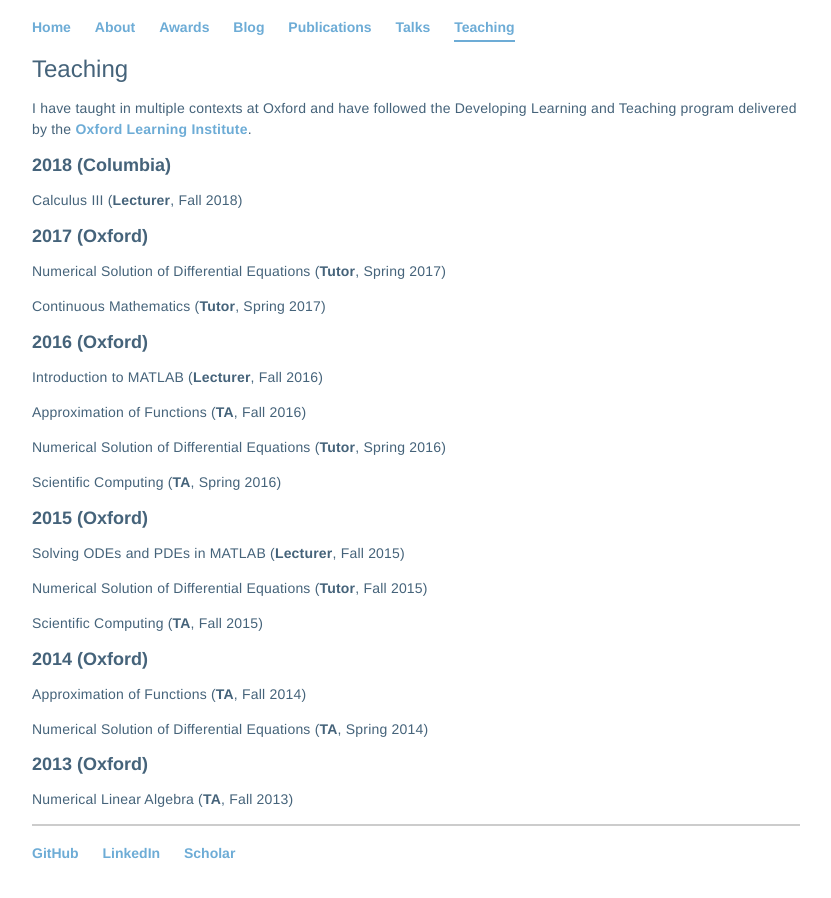
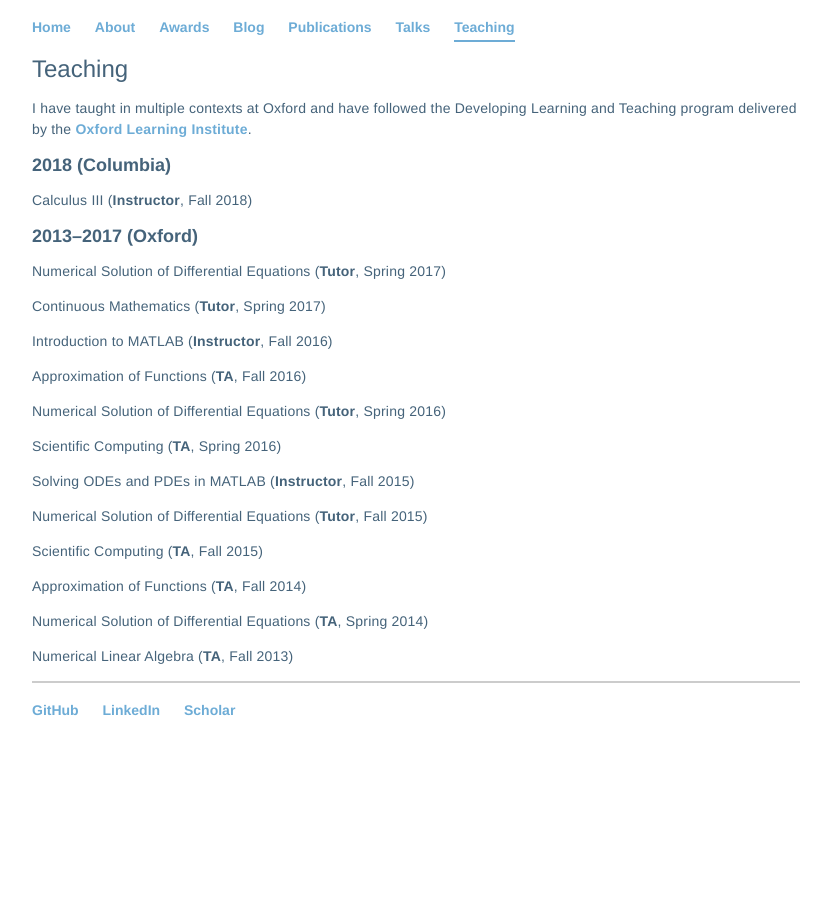
Before and after one commit to Hadrien-Montanelli/Hadrien-Montanelli.github.io, a Jekyll site: the page built from teaching/index.html, in a window 1280 px wide. Shown: the whole page, without its empty margins (224-1055 px from the left). Built offline with Jekyll 4.4.1, drawn with Linux system fonts in a browser that asks for light colours.

Commit message:
Minor modif.

```diff
--- a/TDL_website.txt
+++ b/TDL_website.txt
@@ -1,3 +1,2 @@
 1. Learn how to add videos
-2. Adjust post about spherical caps with new notations/equations
-3. Write blog post about fluid dynamics
+2. Write blog post about fluid dynamics
--- a/awards/index.html
+++ b/awards/index.html
@@ -8,5 +8,5 @@ title: Awards
 	<p><a href="http://siamukie.wordpress.com/2017/05/22/sc-oxford/">Best talk</a>
 		at the 9th Oxford University SIAM Student Chapter Conference (2017)</p>
   	<p><a href="https://www.siam.org/sections/siamukie/august_15.pdf">Best student talk</a> at the 26th Biennial Numerical Analysis Conference (2015)</p>
-	<p>PhD fully funded by the <a href="http://erc.europa.eu">European Research Council</a> (2013-2017)</p>
+	<p>PhD fully funded by the <a href="http://erc.europa.eu">European Research Council</a> (2013&ndash;2017)</p>
 </div><!-- /.blurb -->
--- a/publications/index.html
+++ b/publications/index.html
@@ -4,6 +4,10 @@ title: Publications
 ---
 <div class="blurb">
 	<h1>Publications</h1>
+
+	<p><b>[10]</b> H. Montanelli, R.M. Slevinsky, Q. Du, <i><b>Nonlocal vector calculus in spherical coordinates</b></i>
+	<br>&ensp;&ensp;&ensp;&ensp;&ensp;&ensp;in preparation (2018)
+	<p>
 
 	<p><b>[9]</b> R. Diegmiller, H. Montanelli, C. Muratov, S. Shvartsman, <i><b>Spherical caps in cell polarization</b></i>
 	<br>&ensp;&ensp;&ensp;&ensp;&ensp;&ensp;submitted (2018)
--- a/talks/index.html
+++ b/talks/index.html
@@ -8,8 +8,8 @@ title: Talks
   <h2>2018</h2>
 
   <p>University of Manitoba Mathematics Colloquium (March 2018, <b>Winnipeg</b>, Canada)<p>
-  <p>Courant Institute Numerical Analysis and Scientific Computing Seminar (March 2018, <b>New York</b>, USA) <a href="2018_03_02.pdf">[pdf]</a><p>
-  <p>Columbia Applied Mathematics Colloquium (February 2018, <b>New York</b>, USA) <a href="2018_02_01.pdf">[pdf]</a><p>
+  <p>Courant Institute Numerical Analysis and Scientific Computing Seminar (March 2018, <b>New York</b>, USA)<p>
+  <p>Columbia Applied Mathematics Colloquium (February 2018, <b>New York</b>, USA)</a><p>
 
   <h2>2017</h2>
 
--- a/teaching/index.html
+++ b/teaching/index.html
@@ -9,32 +9,20 @@ title: Teaching
 
 	<h2>2018 (Columbia)</h2>
 
-	<p>Calculus III (<b>Lecturer</b>, Fall 2018)</p>
+	<p>Calculus III (<b>Instructor</b>, Fall 2018)</p>
 
-	<h2>2017 (Oxford)</h2>
+	<h2>2013&ndash;2017 (Oxford)</h2>
 
     <p>Numerical Solution of Differential Equations (<b>Tutor</b>, Spring 2017)<p>
 	<p>Continuous Mathematics (<b>Tutor</b>, Spring 2017)<p>
-
-	<h2>2016 (Oxford)</h2>
-
-	<p>Introduction to MATLAB (<b>Lecturer</b>, Fall 2016)<p>
+	<p>Introduction to MATLAB (<b>Instructor</b>, Fall 2016)<p>
 	<p>Approximation of Functions (<b>TA</b>, Fall 2016)<p>
 	<p>Numerical Solution of Differential Equations (<b>Tutor</b>, Spring 2016)<p>
 	<p>Scientific Computing (<b>TA</b>, Spring 2016)<p>
-
-	<h2>2015 (Oxford)</h2>
-
-	<p>Solving ODEs and PDEs in MATLAB (<b>Lecturer</b>, Fall 2015)<p>
+	<p>Solving ODEs and PDEs in MATLAB (<b>Instructor</b>, Fall 2015)<p>
 	<p>Numerical Solution of Differential Equations (<b>Tutor</b>, Fall 2015)<p>
 	<p>Scientific Computing (<b>TA</b>, Fall 2015)<p>
-
-	<h2>2014 (Oxford)</h2>
-
 	<p>Approximation of Functions (<b>TA</b>, Fall 2014)<p>
 	<p> Numerical Solution of Differential Equations (<b>TA</b>, Spring 2014)<p>
-
-	<h2>2013 (Oxford)</h2>
-
 	<p>Numerical Linear Algebra (<b>TA</b>, Fall 2013)<p>
 </div><!-- /.blurb -->
```
Also changed, not shown: 8 other files.
